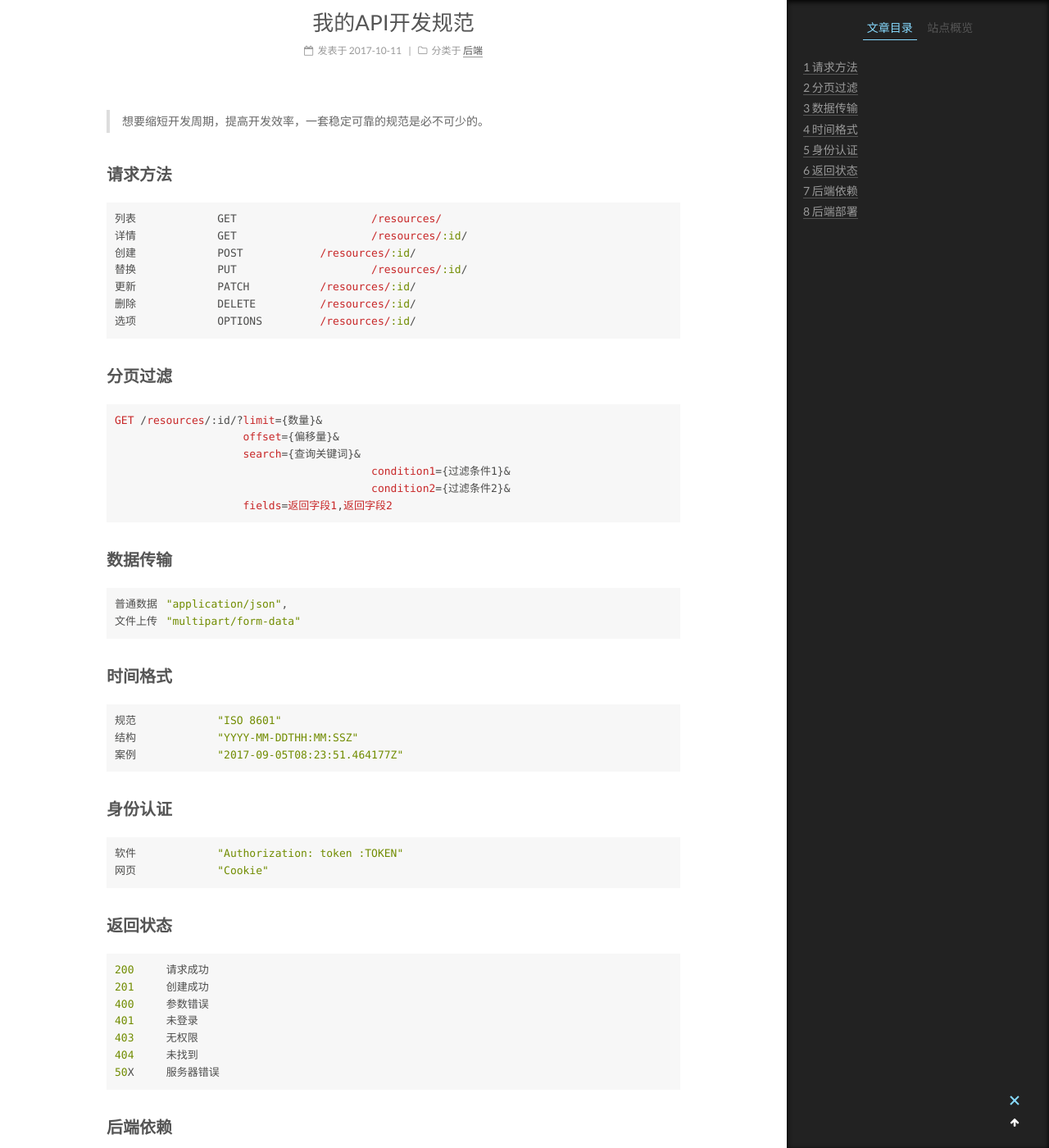
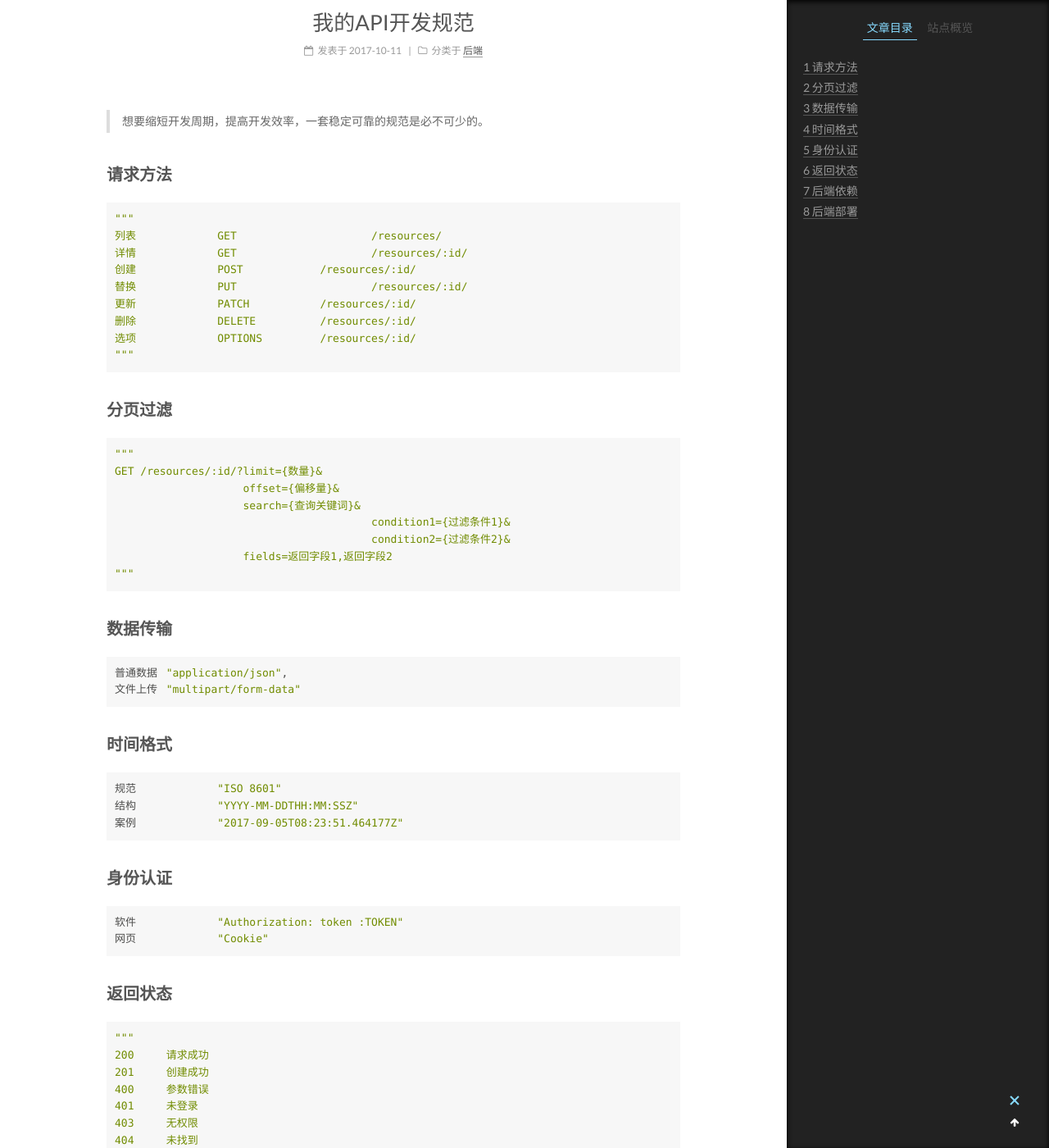
Before and after one commit to wuqiangroy/gaojiuli.github.io, a Jekyll site: the page built from _posts/2017-10-11-my-restful-api.md, in a window 1280 px wide and 1400 px high, scrolled down 333 px. Shown: the whole window at 82% size. Built offline with Jekyll 4.4.1, drawn with Linux system fonts in a browser that asks for light colours.

Commit message:
update-post

````diff
--- a/_posts/2017-10-11-my-restful-api.md
+++ b/_posts/2017-10-11-my-restful-api.md
@@ -9,7 +9,8 @@ categories: 后端
 
 ## 请求方法
 
-```ruby
+```python
+"""
 列表		GET			/resources/
 详情		GET			/resources/:id/
 创建		POST		/resources/:id/
@@ -17,17 +18,20 @@ categories: 后端
 更新		PATCH		/resources/:id/
 删除		DELETE		/resources/:id/
 选项		OPTIONS		/resources/:id/
+"""
 ```
 
 ## 分页过滤
 
-```css
+```python
+"""
 GET /resources/:id/?limit={数量}&
                     offset={偏移量}&
                     search={查询关键词}&
 					condition1={过滤条件1}&
 					condition2={过滤条件2}&
                     fields=返回字段1,返回字段2
+"""
 ```
 
 
@@ -56,7 +60,8 @@ GET /resources/:id/?limit={数量}&
 
 ## 返回状态
 
-```ruby
+```python
+"""
 200	请求成功
 201	创建成功
 400	参数错误
@@ -64,6 +69,7 @@ GET /resources/:id/?limit={数量}&
 403	无权限
 404	未找到
 50X	服务器错误
+"""
 ```
 
 ## 后端依赖
````
